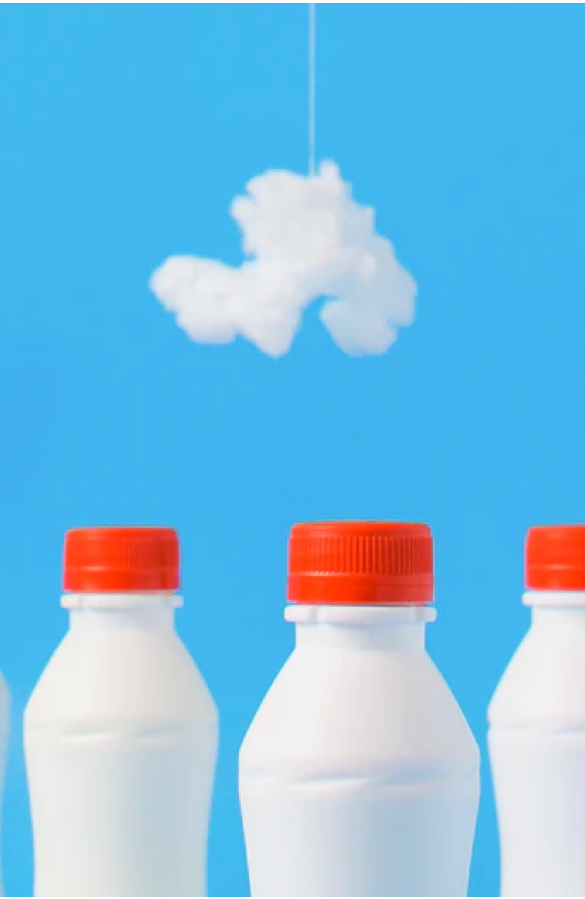
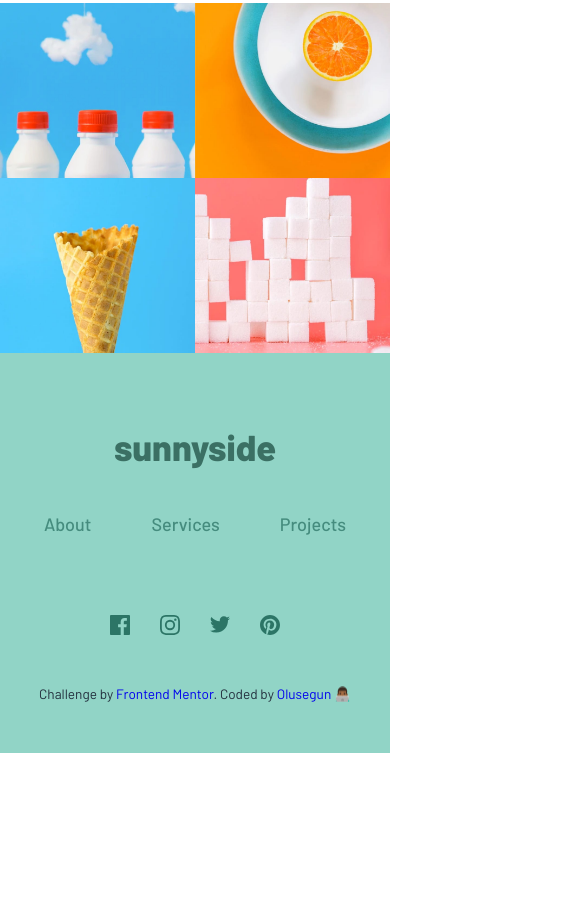
Before and after one commit to oluseguncodess/sunnyside-agency-landing-page--frontend-challenge, a plain HTML site: page index.html in a window 390 px wide. Shown: the part 4547-5446 px from the top of the page, 585 px wide, since content can reach past the window. After the commit the page ends 5300 px from the top, so only its background shows below. Drawn offline with Linux system fonts and the light colour scheme.

Commit message:
finish the mobile design
it's looking good :-)

```diff
--- a/css/sections/article.css
+++ b/css/sections/article.css
@@ -0,0 +1,11 @@
+.article {
+    display: grid;
+    grid-template: repeat(2, 50%) / repeat(2, 50%);
+    height: 350px;
+}
+
+.article__items img{
+    width: 100%;
+    height: 100%;
+    object-fit: cover;
+}
--- /dev/null
+++ b/css/sections/footer.css
@@ -0,0 +1,48 @@
+.footer {
+    padding: 55px 0;
+    background-color: var(--footer-bg);
+    height: 400px;
+}
+
+.footer h1 {
+    color: var(--dark-cyan);
+    font-family: var(--barlow);
+    font-weight: var(--fw-800);
+    opacity: 0.79;
+    font-size: 2.25rem;
+    letter-spacing: 1;
+    padding-top: 20px;
+}
+
+.footer ul {
+    display: flex;
+    list-style: none;
+    gap: 60px;
+    margin: 45px 0 80px 0;
+}
+
+.footer ul > a {
+    text-decoration: none;
+    color: var(--moderate-cyan);
+    font-family: var(--barlow);
+    font-weight: var(--fw-500);
+}
+
+.footer__social-links {
+    display: flex;
+    gap: 30px;
+    margin-bottom: 50px;
+
+}
+
+.footer .attribution {
+    text-align: center;
+    font-family: var(--barlow);
+    font-size: 0.85rem;
+    color: var(--primary-color);
+    font-weight: var(--fw-400);
+}
+
+.footer .attribution a {
+    text-decoration: none;
+}
--- a/css/style.css
+++ b/css/style.css
@@ -7,7 +7,7 @@
 @import url(./sections/services.css);
 @import url(./sections/testimonials.css);
 @import url(./sections/article.css);
-
+@import url(./sections/footer.css);
 :root {
 
     /* colors */
@@ -20,6 +20,7 @@
     --darker-greyish-blue: hsl(213, 9%, 39%);
     --blue: hsl(201, 96%, 65%);
     --dark-blue: hsl(198, 62%, 26%);
+    --footer-bg: hsl(167, 44%, 70%);
 
     /* font-family  */
     --barlow: 'Barlow', sans-serif;
@@ -33,6 +34,7 @@
     --fw-500: 500;
     --fw-600: 600;
     --fw-700: 700;
+    --fw-800: 800;
     --fw-900: 900;
 }
 
--- a/index.html
+++ b/index.html
@@ -69,7 +69,6 @@
       </div>
 
       <div class="services__niche flex flex-end">
-        <!-- <img src="./images/desktop/image-photography.jpg" alt="orange"> -->
 
         <h2>Photography</h2>
 
@@ -110,47 +109,48 @@
       </div>
     </section>
 
-    <article>
-      <div>
-        <div>
+    <article class="article">
+
+        <div class="article__items">
           <img src="./images/desktop/image-gallery-milkbottles.jpg" alt="milk-bottles">
         </div>
 
-        <div>
+        <div class="article__items">
           <img src="./images/desktop/image-gallery-orange.jpg" alt="orange-in-a-plate">
         </div>
 
-        <div>
+        <div class="article__items">
           <img src="./images/desktop/image-gallery-cone.jpg" alt="ice-cream-cone">
         </div>
 
-        <div>
+        <div class="article__items">
           <img src="./images/desktop/image-gallery-sugarcubes.jpg" alt="sugar-cubes">
         </div>
-      </div>
+
     </article>
 
-    <footer>
-      <h1>Sunnyside</h1>
+    <footer id="footer" class="footer flex flex-center">
+      <h1>sunnyside</h1>
 
-      <ul>
-        <li>About</li>
-        <li>Services</li>
-        <li>Projects</li>
+      <ul class="flex-center">
+        <a href="#about-us"><li>About</li></a>
+        <a href="#services"><li>Services</li></a>
+        <a href="#testimonials"><li>Projects</li></a>
       </ul>
 
-      <div>
+      <div class="footer__social-links flex-center">
         <img src="./images/icon-facebook.svg" alt="facebook-icon">
         <img src="./images/icon-instagram.svg" alt="instagram-icon">
         <img src="./images/icon-twitter.svg" alt="twitter-icon">
         <img src="./images/icon-pinterest.svg" alt="icon-pinterest">
       </div>
+
+      <div class="attribution">
+        Challenge by <a href="https://www.frontendmentor.io?ref=challenge" target="_blank">Frontend Mentor</a>.
+        Coded by <a href="https://x.com/OlusegunBezos?t=kdpC4_B-wLlNpzu_FAKQTA&s=08">Olusegun 👨🏾‍💻</a>
+      </div>
     </footer>
   </main>
 
-  <div class="attribution">
-    Challenge by <a href="https://www.frontendmentor.io?ref=challenge" target="_blank">Frontend Mentor</a>.
-    Coded by <a href="#">Your Name Here</a>.
-  </div>
 </body>
 </html>
```
